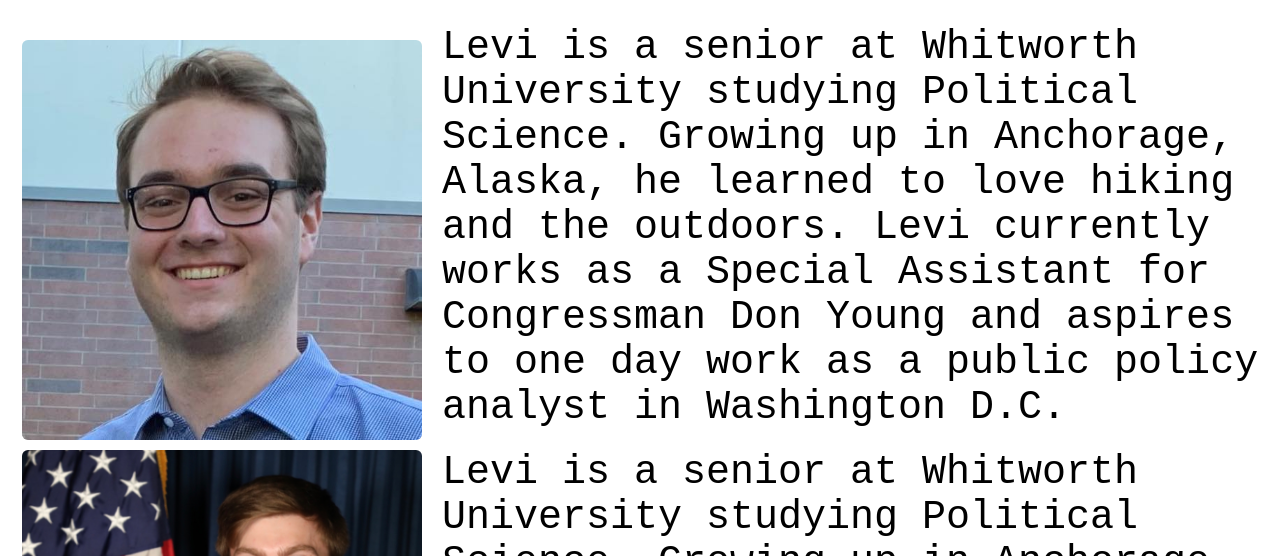
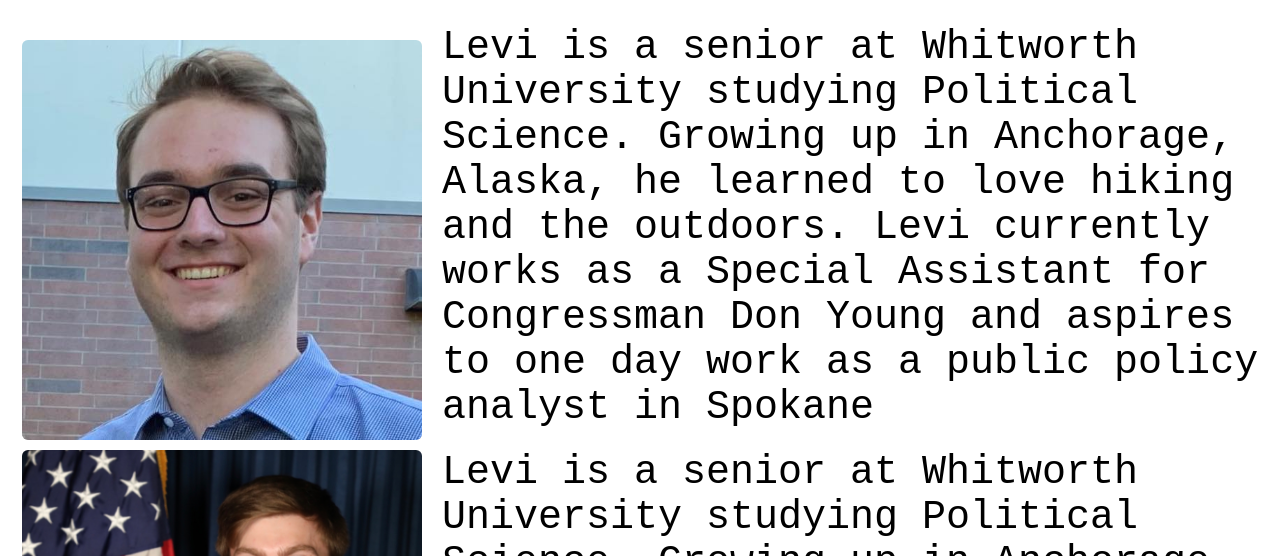
Before and after one commit to tgamlem/PakRat-webpage, a plain HTML site: page profile.html in a window 1280 px wide. Shown: the part 244-800 px from the top of the page. Drawn offline with Linux system fonts and the light colour scheme.

Commit message:
Modified Tyler's Bio Text

```diff
--- a/profile.html
+++ b/profile.html
@@ -29,7 +29,7 @@
           Growing up in Anchorage, Alaska, he learned to love hiking and the
           outdoors. Levi currently works as a Special Assistant for Congressman
           Don Young and aspires to one day work as a public policy analyst in
-          Washington D.C.
+          Spokane
         </div>
         <div class="pakrat-description">
           Levi is a senior at Whitworth University studying Political Science.
```
